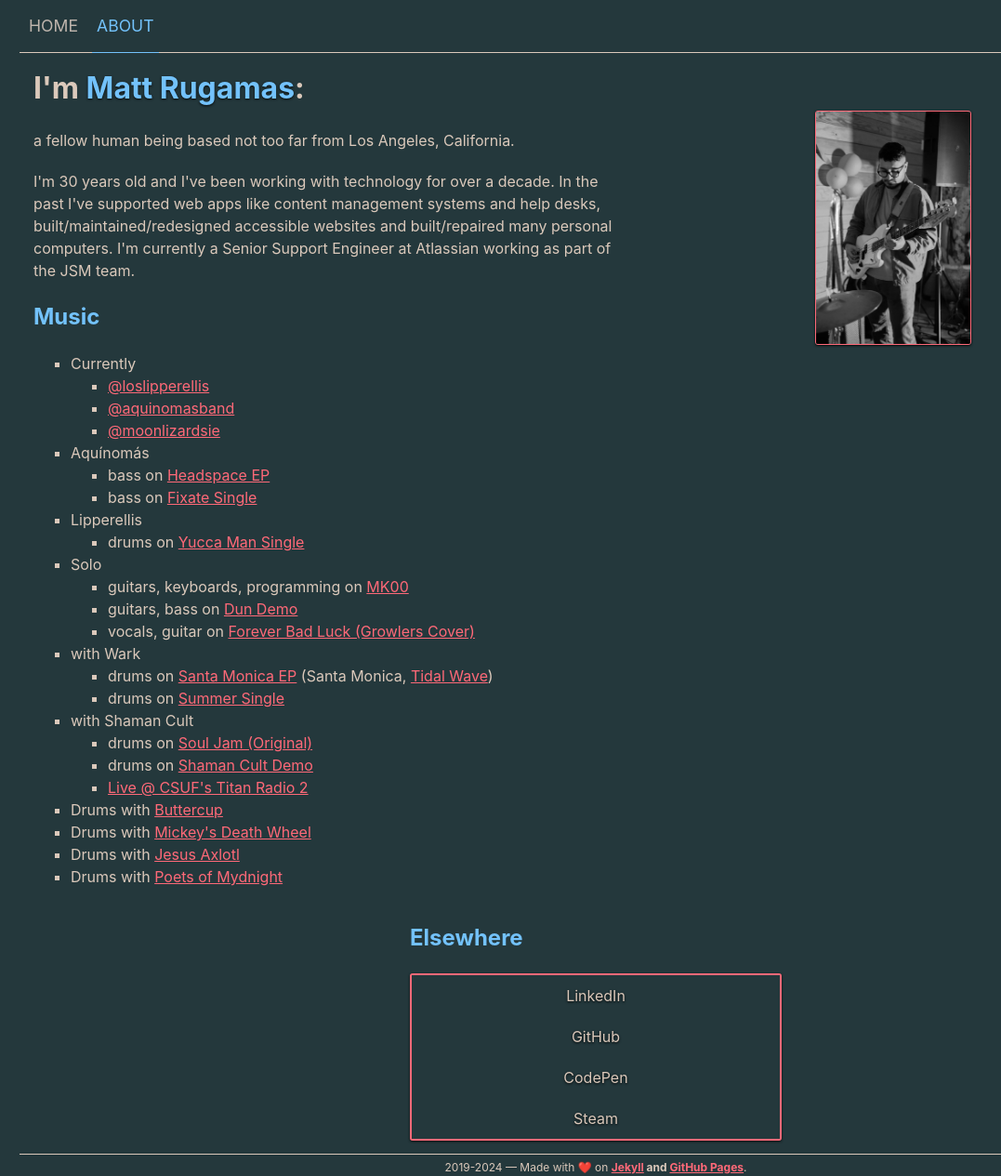
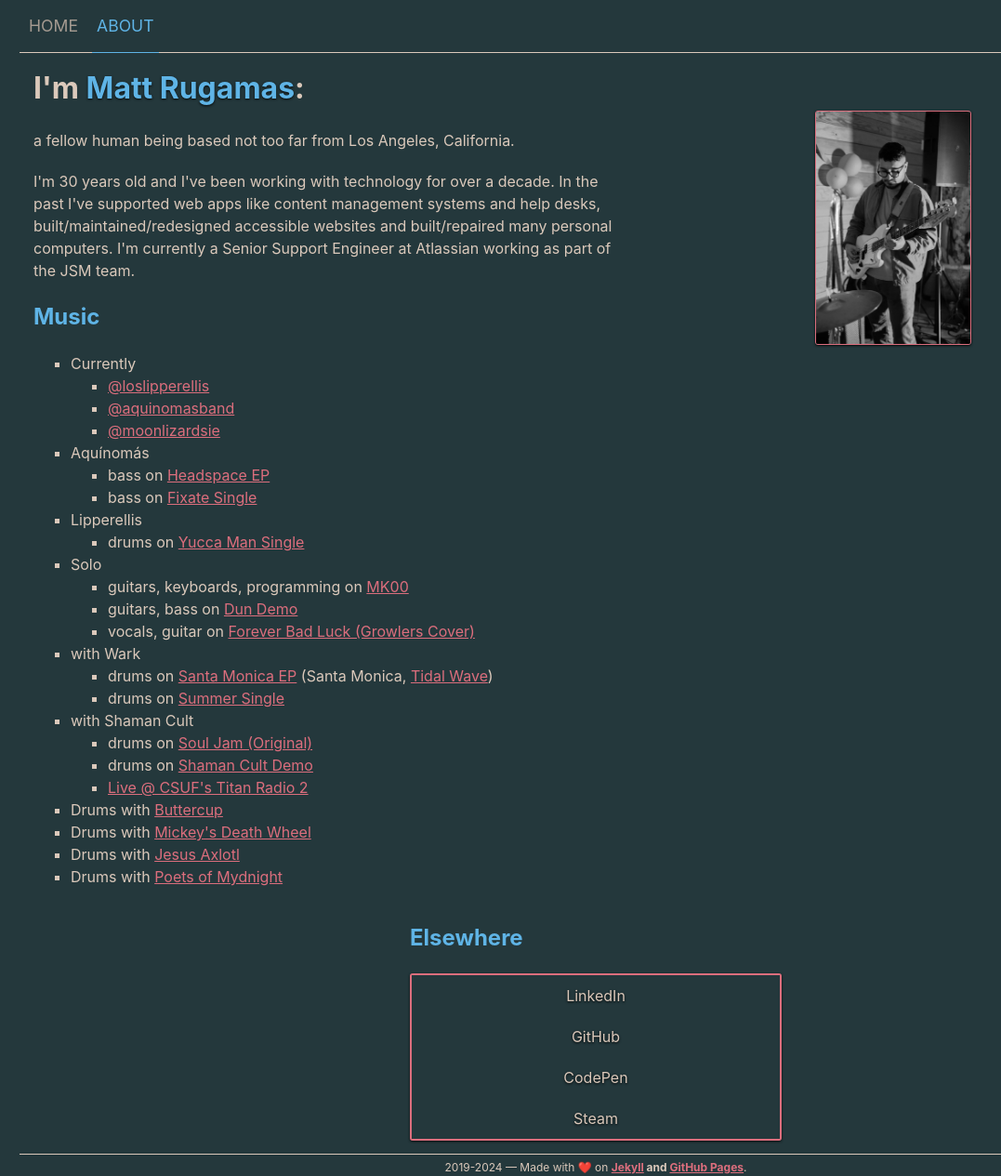
Before and after one commit to MattRugamas/mattrugamas.com, a Jekyll site: the page built from about.html, in a window 1280 px wide and 1265 px high. Shown: the whole window at 93% size, without its empty margins (19-1096 px from the left). Built offline with Jekyll 4.4.1, drawn with Linux system fonts in a browser that asks for light colours.

Commit message:
New colors pt 2

```diff
--- a/_sass/_settings.scss
+++ b/_sass/_settings.scss
@@ -3,12 +3,12 @@
 $fonts-source: 'Source Code Pro', monospace;
 
 $base: rgb(36, 56, 60);
-$selected: rgb(58, 68, 102);
+$selected: rgb(70, 100, 105);
 $text: rgb(219, 201, 187);
-$inactive: rgb(191, 181, 173);
-$links: rgb(255, 105, 120);
-$highlight: rgb(115, 194, 251);
-$dates: rgb(140, 160, 175);
+$inactive: rgb(165, 155, 145);
+$links: rgb(220, 110, 125);
+$highlight: rgb(95, 180, 230);
+$dates: rgb(120, 140, 155);
 
 // $base: #474853;
 // $text: #EDF5E1;
```
